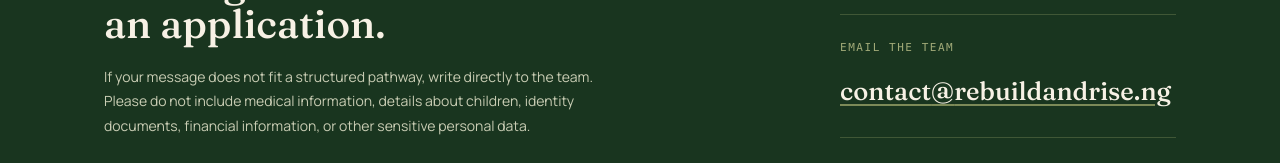
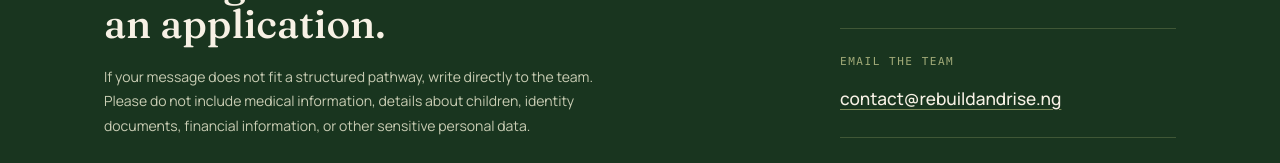
Before and after one commit to Rebuild-Rise/rebuild-rise-website, a Next.js app: page /contact in a window 1280 px wide. Shown: the part 2523-2686 px from the top of the page. Built offline with nearby package versions, Linux system fonts and the light colour scheme; no server answers.

Commit message:
Reduce contact email typography (#13)
Co-authored-by: SalimSquared <118736192+SalimSquared@users.noreply.github.com>

```diff
--- a/src/app/contact/page.tsx
+++ b/src/app/contact/page.tsx
@@ -37,8 +37,6 @@
       ? requestedPath
       : undefined;
   const formEndpoint = process.env.NEXT_PUBLIC_FORM_ENDPOINT;
-  const [correspondenceLocalPart, correspondenceDomain] =
-    contactPage.correspondence.email.split("@");
 
   return (
     <InteriorShell>
@@ -214,10 +212,9 @@
             </p>
             <a
               href={`mailto:${contactPage.correspondence.email}`}
-              className="mt-3 inline-block max-w-full font-display text-[clamp(1.25rem,2vw,1.65rem)] font-medium text-cream underline decoration-olive underline-offset-4 hover:text-leaf"
+              className="mt-3 inline-block whitespace-nowrap font-sans text-[clamp(0.9375rem,1.35vw,1.125rem)] font-medium text-cream underline decoration-olive underline-offset-4 hover:text-leaf"
             >
-              {correspondenceLocalPart}@<wbr />
-              {correspondenceDomain}
+              {contactPage.correspondence.email}
             </a>
           </div>
         </div>
```
Also changed, not shown: 1 other file (tests, documents, lock files or other folders).
